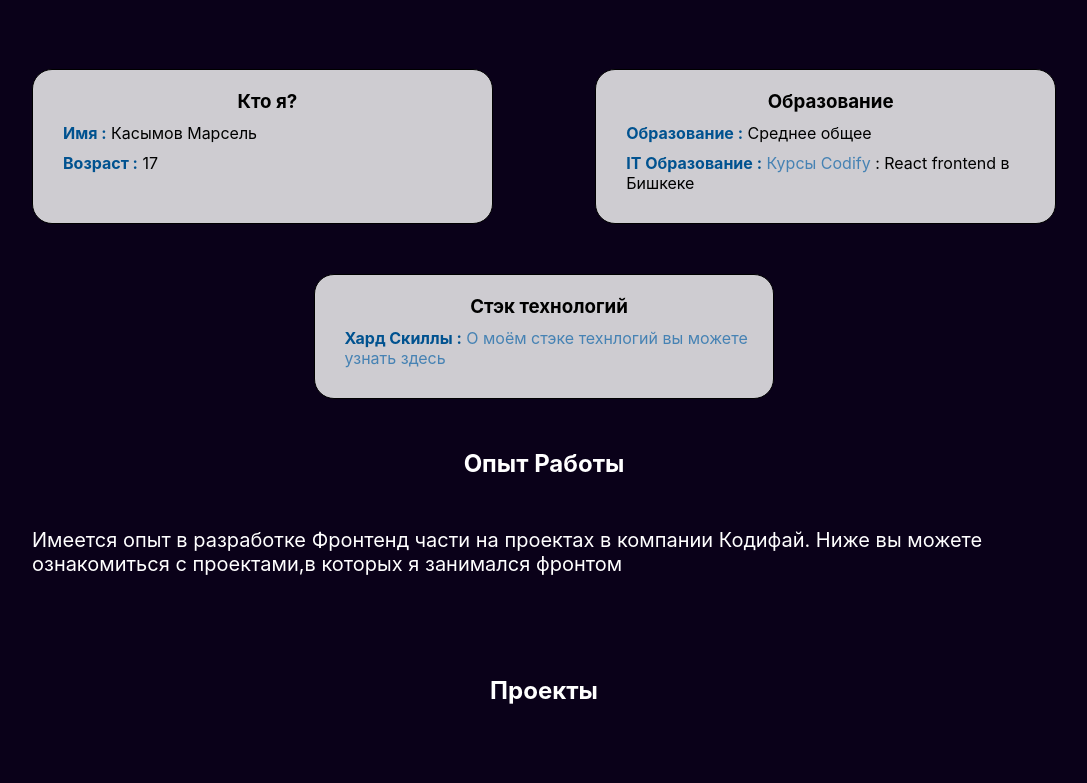
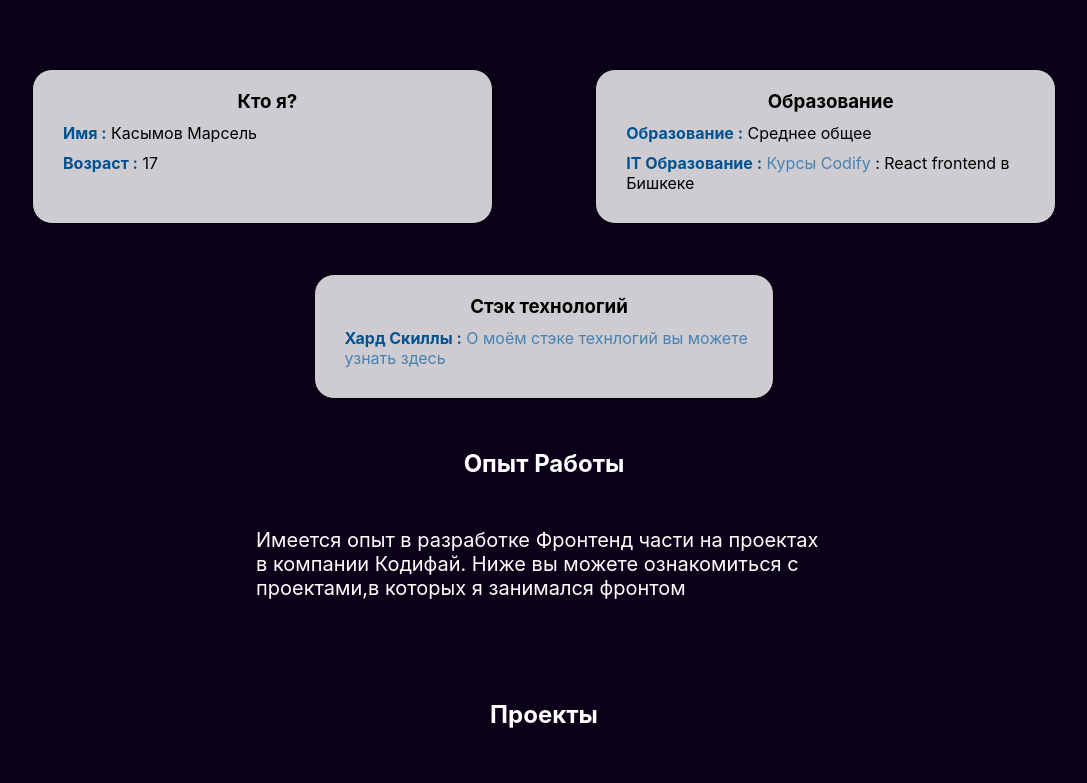
Before and after one commit to Bonecide/Resume, a React (Create React App) app: page / in a window 1280 px wide. Shown: the part 395-1178 px from the top of the page, without its empty margins (96-1183 px from the left). Built offline with nearby package versions, Linux system fonts and the light colour scheme.

Commit message:
change WorkExperiance container width

```diff
--- a/src/components/AboutMe/WorkExperience/WorkExperience.scss
+++ b/src/components/AboutMe/WorkExperience/WorkExperience.scss
@@ -1,7 +1,7 @@
 .WorkExperience {
     margin-top: 50px;
     &_container {
-        width: 80%;
+        width: 45%;
         margin: 0 auto;
         h2 {
             color: white;
```
